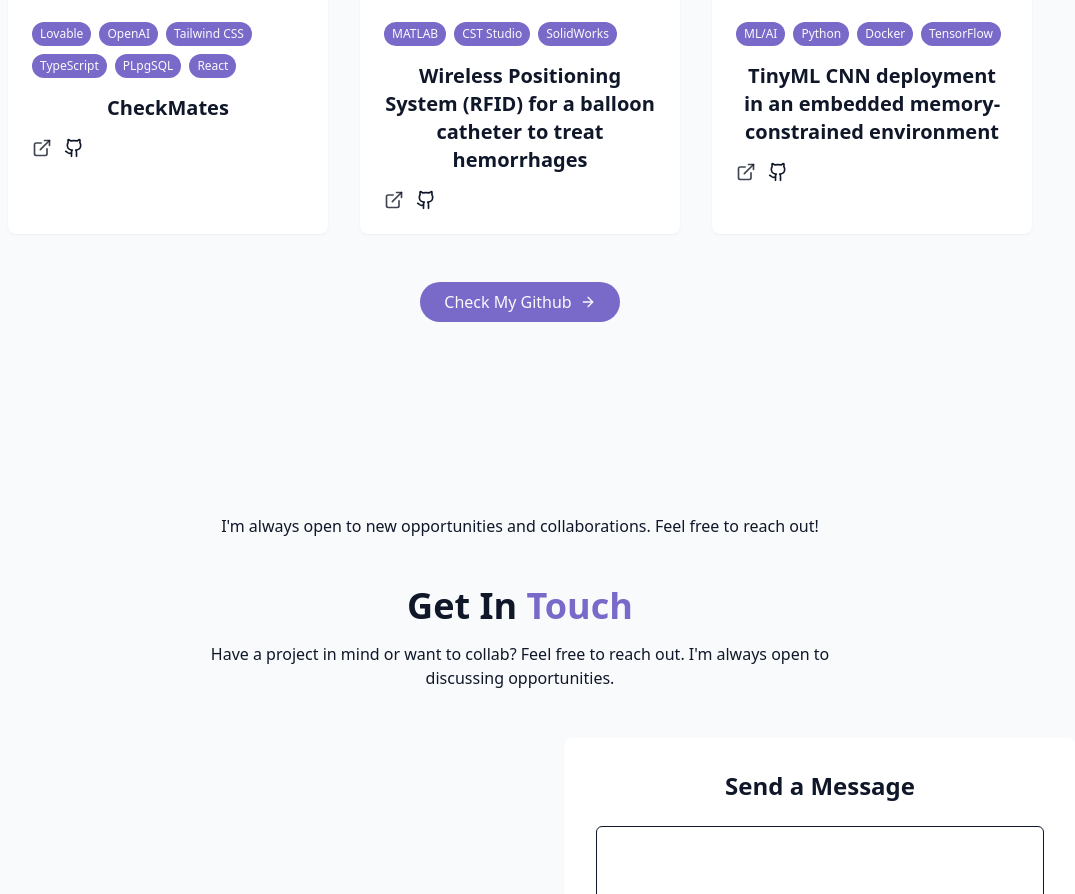
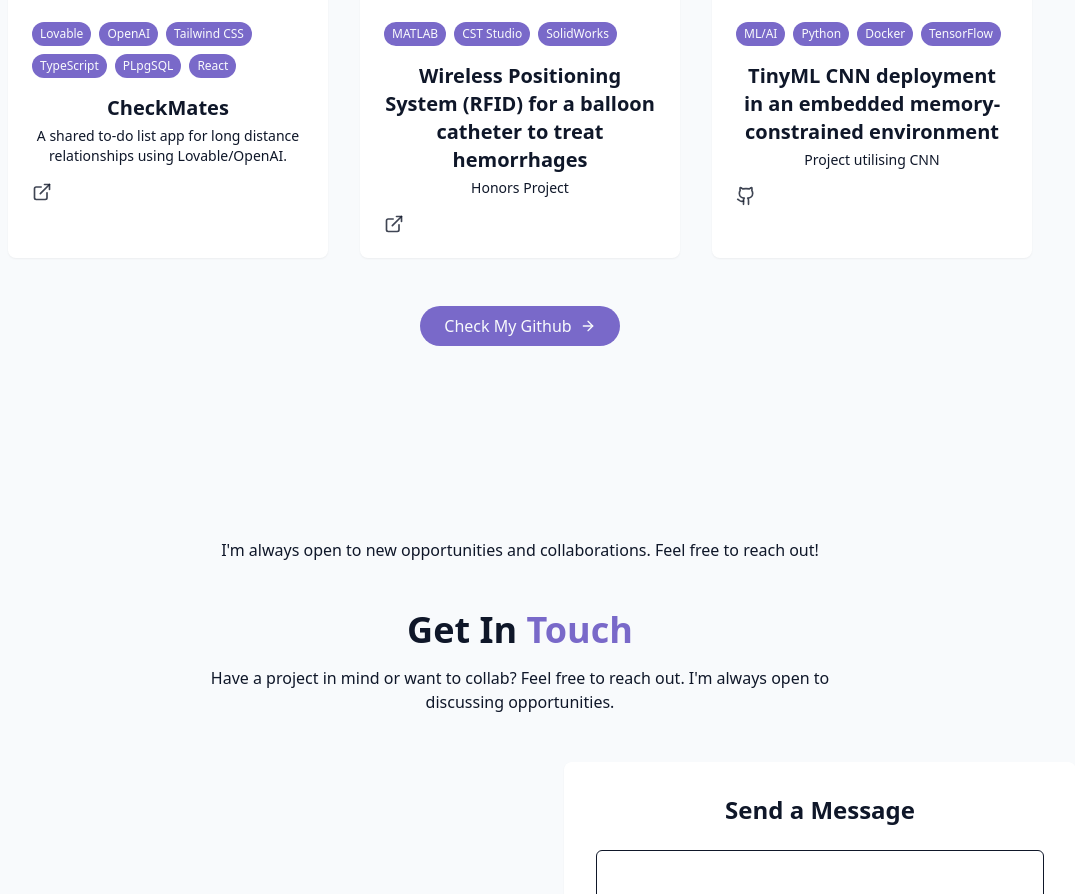
Before and after one commit to jak3ym/officialPortfolio, a React (Vite) app: page / in a window 1280 px wide. Shown: the part 4492-5386 px from the top of the page, without its empty margins (120-1195 px from the left). Built offline with nearby package versions, Linux system fonts and the light colour scheme; grey boxes are pictures that could not be loaded.

Commit message:
main: Updated URLs.

```diff
--- a/src/components/ProjectsSection.jsx
+++ b/src/components/ProjectsSection.jsx
@@ -18,7 +18,7 @@ const projects = [
         description: "Honors Project",
         image: "/projects/aorta.png",
         tags: ["MATLAB", "CST Studio", "SolidWorks"],
-        demoUrl: "https://www.youtube.com/watch?v=DdkUmu5-YAE",
+        demoUrl: "https://www.youtube.com/watch?v=VJ3kcuqZVlg",
         githubUrl: "#",
     },
     {
@@ -61,18 +61,24 @@ export const ProjectsSection = () => {
 
                             <h3 className="text-xl font-semibold mb-1"> {project.title}</h3>
                             <p className="text-muted-foreground text-sm mb-4">
+                                {project.description}
+                                {project.title === "CheckMates" && <br />}
                             </p>
                             <div className="flex justify-between items-center">
                                 <div className="flex space-x-3">
+                                                                        {project.demoUrl !== "#" && (
                                                                             <a  href={project.demoUrl}
                                                                                     target="_blank"
                                                                                     className="text-foreground/80 hover:text-primary transition-colors duration-300"
                                                                             >
                                                                                     <ExternalLink size={20} />
                                                                             </a>
-                                    <a href={project.githubUrl}>
+                                                                        )}
+                                                                        {project.githubUrl !== "#" && (
+                                                                            <a href={project.githubUrl} target="_blank" className="text-foreground/80 hover:text-primary transition-colors duration-300">
                                                                                 <Github size={20}/>
                                                                             </a>
+                                                                        )}
                                 </div>
                             </div>
                         </div>
```
Lines whose indentation alone changed are shown as unchanged.
